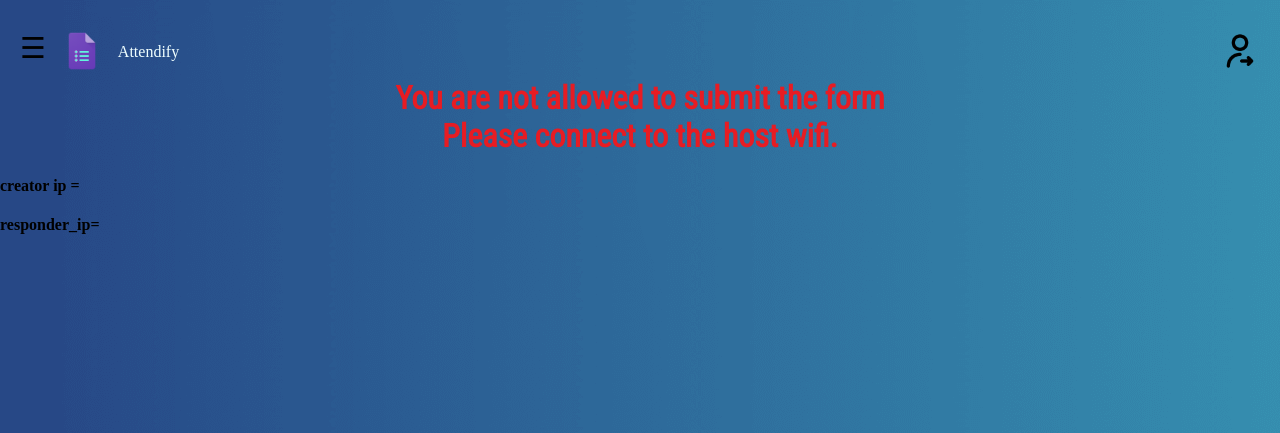
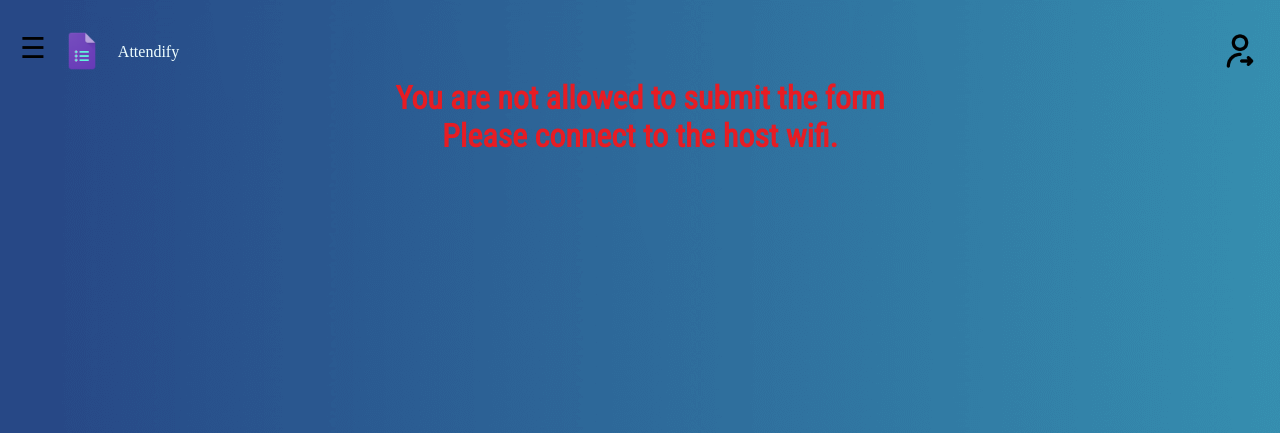
Before and after one commit to Rajadurai2/django-meeting-app, a Django app: page /999 in a window 1280 px wide. Shown: the top 433 px of the page. Run offline with Django 3.2, Linux system fonts and the light colour scheme; parts of the project's set-up code (start-up, migrations or seed data) failed here and were passed over; some web fonts are replaced.

Commit message:
2 html files only edited

```diff
--- a/index/templates/error/999.html
+++ b/index/templates/error/999.html
@@ -1,6 +1,4 @@
 {% extends 'index/layout.html' %}
 {% block body %}
 <h1 class="text-danger error-page">You are not allowed to submit the form <br> Please connect to the host wifi.</h1>
-<h4>creator ip ={{form.creator_ip}}</h4>
-<h4>responder_ip={{response.responder_ip}} </h4>
 {% endblock %}
--- a/index/templates/index/form_response.html
+++ b/index/templates/index/form_response.html
@@ -9,8 +9,6 @@
     <span id="text-color" style="display: none;">{{form.text_color}}</span>
     <div class="margin-top-bottom box box-shadow bg-white">
         <h1 class="form-title txtClr">{{form.title}}</h1>
-        <p class="text-label margin-left-right" style="margin-left: 10px;">creator ip = {{form.creator_ip}}</p>
-        <p class="text-label margin-left-right" style="margin-left: 10px;">responder ip = {{response.responder_ip}}</p>
         <p class="text-label margin-left-right" style="margin-left: 10px;">{{form.confirmation_message}}</p>
         {% if form.edit_after_submit %}
         <a href="{% url 'edit_response' form.code code %}" class="edit-response-link">Edit response</a>
```
